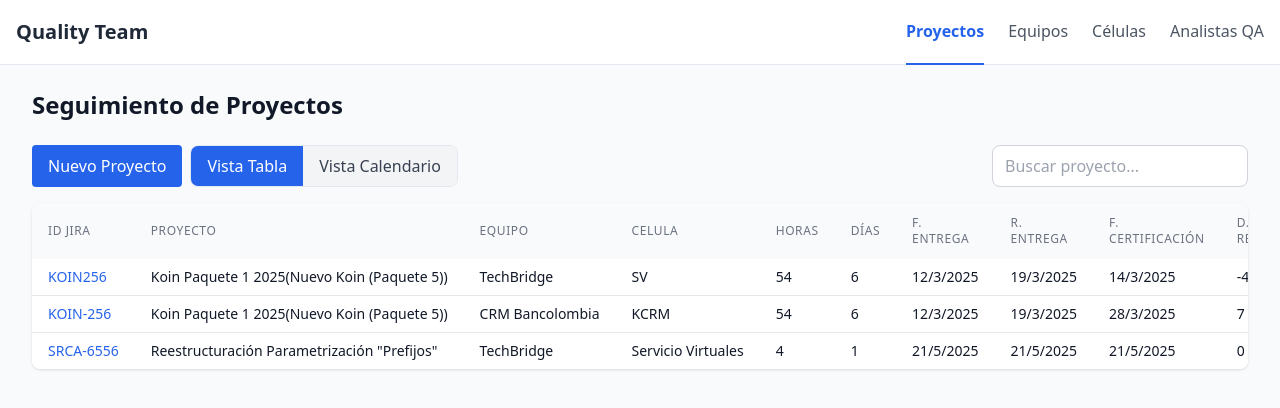
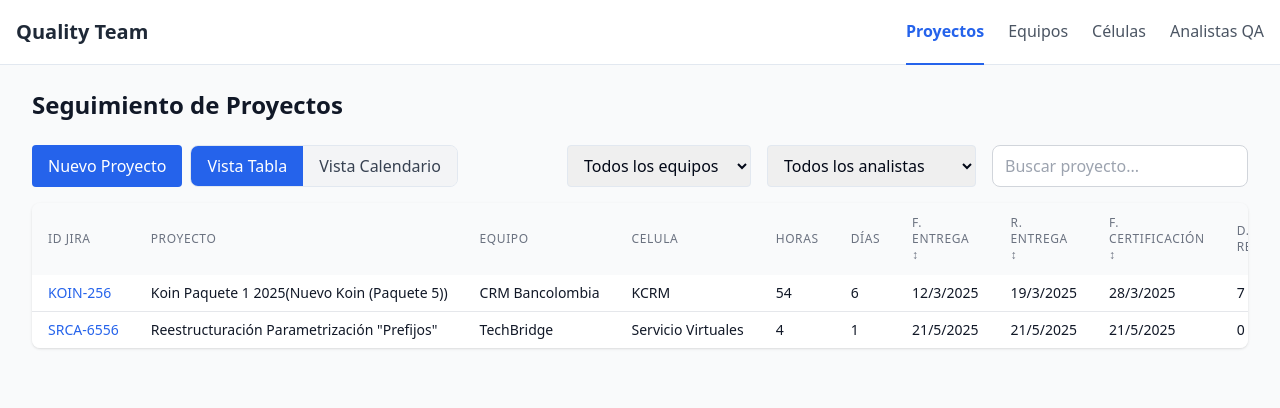
Before and after one commit to sergio129/quality-team-demo, a Next.js app: page /proyectos in a window 1280 px wide. Shown: the top 408 px of the page. Built offline with nearby package versions, Linux system fonts and the light colour scheme.

Commit message:
inicial 13

```diff
--- a/src/components/ProjectTable.tsx
+++ b/src/components/ProjectTable.tsx
@@ -25,6 +25,12 @@ export default function ProjectTable() {
     const [analysts, setAnalysts] = useState<QAAnalyst[]>([]);
     const [filteredCells, setFilteredCells] = useState<{ id: string; name: string; teamId: string }[]>([]);
     const [activeView, setActiveView] = useState<'table' | 'timeline'>('table');
+    const [sortConfig, setSortConfig] = useState<{
+        key: keyof Project | null;
+        direction: 'asc' | 'desc';
+    }>({ key: null, direction: 'asc' });
+    const [filterEquipo, setFilterEquipo] = useState<string>('');
+    const [filterAnalista, setFilterAnalista] = useState<string>('');
 
     useEffect(() => {
         loadProjects();
@@ -207,16 +213,50 @@ export default function ProjectTable() {
         }
     }
 
-    const filteredProjects = projects.filter(project =>
-        project.idJira.toLowerCase().includes(searchTerm.toLowerCase()) ||
-        project.proyecto.toLowerCase().includes(searchTerm.toLowerCase()) ||
-        project.equipo.toLowerCase().includes(searchTerm.toLowerCase()) ||
-        project.analistaProducto.toLowerCase().includes(searchTerm.toLowerCase())
-    );
+    const sortData = (data: Project[]) => {
+        if (!sortConfig.key) return data;
+
+        return [...data].sort((a, b) => {
+            if (sortConfig.key === 'fechaEntrega' || sortConfig.key === 'fechaRealEntrega' || sortConfig.key === 'fechaCertificacion') {
+                const dateA = a[sortConfig.key] ? new Date(a[sortConfig.key]!).getTime() : 0;
+                const dateB = b[sortConfig.key] ? new Date(b[sortConfig.key]!).getTime() : 0;
+                return sortConfig.direction === 'asc' ? dateA - dateB : dateB - dateA;
+            }
+            return 0;
+        });
+    };
+
+    const requestSort = (key: keyof Project) => {
+        setSortConfig(current => ({
+            key,
+            direction: current.key === key && current.direction === 'asc' ? 'desc' : 'asc'
+        }));
+    };
+
+    const getSortSymbol = (key: keyof Project) => {
+        if (sortConfig.key !== key) return '↕';
+        return sortConfig.direction === 'asc' ? '↑' : '↓';
+    };
+
+    const filteredProjects = sortData(projects.filter(project => {
+        const matchesSearch =
+            project.idJira.toLowerCase().includes(searchTerm.toLowerCase()) ||
+            project.proyecto.toLowerCase().includes(searchTerm.toLowerCase()) ||
+            project.equipo.toLowerCase().includes(searchTerm.toLowerCase()) ||
+            project.analistaProducto.toLowerCase().includes(searchTerm.toLowerCase());
+
+        const matchesEquipo = !filterEquipo || project.equipo === filterEquipo;
+        const matchesAnalista = !filterAnalista || project.analistaProducto === filterAnalista;
+
+        return matchesSearch && matchesEquipo && matchesAnalista;
+    }));
+
+    const equipos = Array.from(new Set(projects.map(p => p.equipo)));
+    const analistas = Array.from(new Set(projects.map(p => p.analistaProducto)));
 
     return (
         <div className="space-y-4">
-            <div className="flex justify-between items-center">
+            <div className="flex justify-between items-center flex-wrap gap-4">
                 <div className="flex space-x-2">
                     <button
                         className="bg-blue-600 text-white px-4 py-2 rounded hover:bg-blue-700 transition-colors"
@@ -247,11 +287,31 @@ export default function ProjectTable() {
                         </button>
                     </div>
                 </div>
-                <div className="w-64">
+                <div className="flex items-center space-x-4">
+                    <select
+                        className="border rounded px-3 py-2"
+                        value={filterEquipo}
+                        onChange={(e) => setFilterEquipo(e.target.value)}
+                    >
+                        <option value="">Todos los equipos</option>
+                        {equipos.map(equipo => (
+                            <option key={equipo} value={equipo}>{equipo}</option>
+                        ))}
+                    </select>
+                    <select
+                        className="border rounded px-3 py-2"
+                        value={filterAnalista}
+                        onChange={(e) => setFilterAnalista(e.target.value)}
+                    >
+                        <option value="">Todos los analistas</option>
+                        {analistas.map(analista => (
+                            <option key={analista} value={analista}>{analista}</option>
+                        ))}
+                    </select>
                     <input
                         type="text"
                         placeholder="Buscar proyecto..."
-                        className="w-full px-3 py-2 border border-gray-300 rounded-lg focus:outline-none focus:border-blue-500"
+                        className="w-64 px-3 py-2 border border-gray-300 rounded-lg focus:outline-none focus:border-blue-500"
                         value={searchTerm}
                         onChange={(e) => setSearchTerm(e.target.value)}
                     />
@@ -548,6 +608,8 @@ export default function ProjectTable() {
                 <TimelineView
                     projects={filteredProjects}
                     analysts={analysts}
+                    filterAnalista={filterAnalista}
+                    filterEquipo={filterEquipo}
                 />
             ) : (
                 <div className="overflow-x-auto bg-white rounded-lg shadow">
@@ -560,9 +622,24 @@ export default function ProjectTable() {
                                 <th className="px-4 py-3 text-left text-xs font-medium text-gray-500 uppercase tracking-wider bg-gray-50">Celula</th>
                                 <th className="px-4 py-3 text-left text-xs font-medium text-gray-500 uppercase tracking-wider bg-gray-50">Horas</th>
                                 <th className="px-4 py-3 text-left text-xs font-medium text-gray-500 uppercase tracking-wider bg-gray-50">Días</th>
-                                <th className="px-4 py-3 text-left text-xs font-medium text-gray-500 uppercase tracking-wider bg-gray-50">F. Entrega</th>
-                                <th className="px-4 py-3 text-left text-xs font-medium text-gray-500 uppercase tracking-wider bg-gray-50">R. Entrega</th>
-                                <th className="px-4 py-3 text-left text-xs font-medium text-gray-500 uppercase tracking-wider bg-gray-50">F. Certificación</th>
+                                <th
+                                    className="px-4 py-3 text-left text-xs font-medium text-gray-500 uppercase tracking-wider bg-gray-50 cursor-pointer hover:bg-gray-100"
+                                    onClick={() => requestSort('fechaEntrega')}
+                                >
+                                    F. Entrega {getSortSymbol('fechaEntrega')}
+                                </th>
+                                <th
+                                    className="px-4 py-3 text-left text-xs font-medium text-gray-500 uppercase tracking-wider bg-gray-50 cursor-pointer hover:bg-gray-100"
+                                    onClick={() => requestSort('fechaRealEntrega')}
+                                >
+                                    R. Entrega {getSortSymbol('fechaRealEntrega')}
+                                </th>
+                                <th
+                                    className="px-4 py-3 text-left text-xs font-medium text-gray-500 uppercase tracking-wider bg-gray-50 cursor-pointer hover:bg-gray-100"
+                                    onClick={() => requestSort('fechaCertificacion')}
+                                >
+                                    F. Certificación {getSortSymbol('fechaCertificacion')}
+                                </th>
                                 <th className="px-4 py-3 text-left text-xs font-medium text-gray-500 uppercase tracking-wider bg-gray-50">D. Retraso</th>
                                 <th className="px-4 py-3 text-left text-xs font-medium text-gray-500 uppercase tracking-wider bg-gray-50">Analista QA</th>
                                 <th className="px-4 py-3 text-left text-xs font-medium text-gray-500 uppercase tracking-wider bg-gray-50">Plan de Trabajo</th>
--- a/src/components/TimelineView/TimelineView.tsx
+++ b/src/components/TimelineView/TimelineView.tsx
@@ -7,9 +7,11 @@ import { useEffect, useState } from 'react';
 interface TimelineViewProps {
     projects: Project[];
     analysts: QAAnalyst[];
+    filterEquipo?: string;
+    filterAnalista?: string;
 }
 
-export function TimelineView({ projects, analysts }: TimelineViewProps) {
+export function TimelineView({ projects, analysts, filterEquipo, filterAnalista }: TimelineViewProps) {
     const [dates, setDates] = useState<Date[]>([]);
     const [startDate, setStartDate] = useState(() => {
         const today = new Date();
@@ -32,9 +34,19 @@ export function TimelineView({ projects, analysts }: TimelineViewProps) {
         setDates(newDates);
     }, [startDate]);
 
-    // Obtener proyectos por analista
+    // Filtrar analistas según el filtro seleccionado
+    const filteredAnalysts = analysts.filter(analyst => {
+        if (filterAnalista && analyst.name !== filterAnalista) return false;
+        return true;
+    });
+
+    // Obtener proyectos por analista con filtro de equipo
     const getProjectsForAnalyst = (analystName: string) => {
-        return projects.filter(p => p.analistaProducto === analystName);
+        return projects.filter(p => {
+            const matchesAnalista = p.analistaProducto === analystName;
+            const matchesEquipo = !filterEquipo || p.equipo === filterEquipo;
+            return matchesAnalista && matchesEquipo;
+        });
     };
 
     const formatDate = (date: Date) => {
@@ -90,7 +102,7 @@ export function TimelineView({ projects, analysts }: TimelineViewProps) {
 
                 {/* Filas de analistas */}
                 <div>
-                    {analysts.map(analyst => {
+                    {filteredAnalysts.map(analyst => {
                         const analystProjects = getProjectsForAnalyst(analyst.name);
 
                         return (
@@ -111,7 +123,7 @@ export function TimelineView({ projects, analysts }: TimelineViewProps) {
                                                     <div
                                                         key={project.idJira}
                                                         className={`mx-1 text-xs p-1 rounded ${getProjectColor(project)}`}
-                                                        title={`${project.idJira} - ${project.proyecto}`}
+                                                        title={`${project.idJira} - ${project.proyecto}\nEquipo: ${project.equipo}`}
                                                     >
                                                         {project.idJira}
                                                     </div>
```
Also changed, not shown: data/seguimiento.txt.
